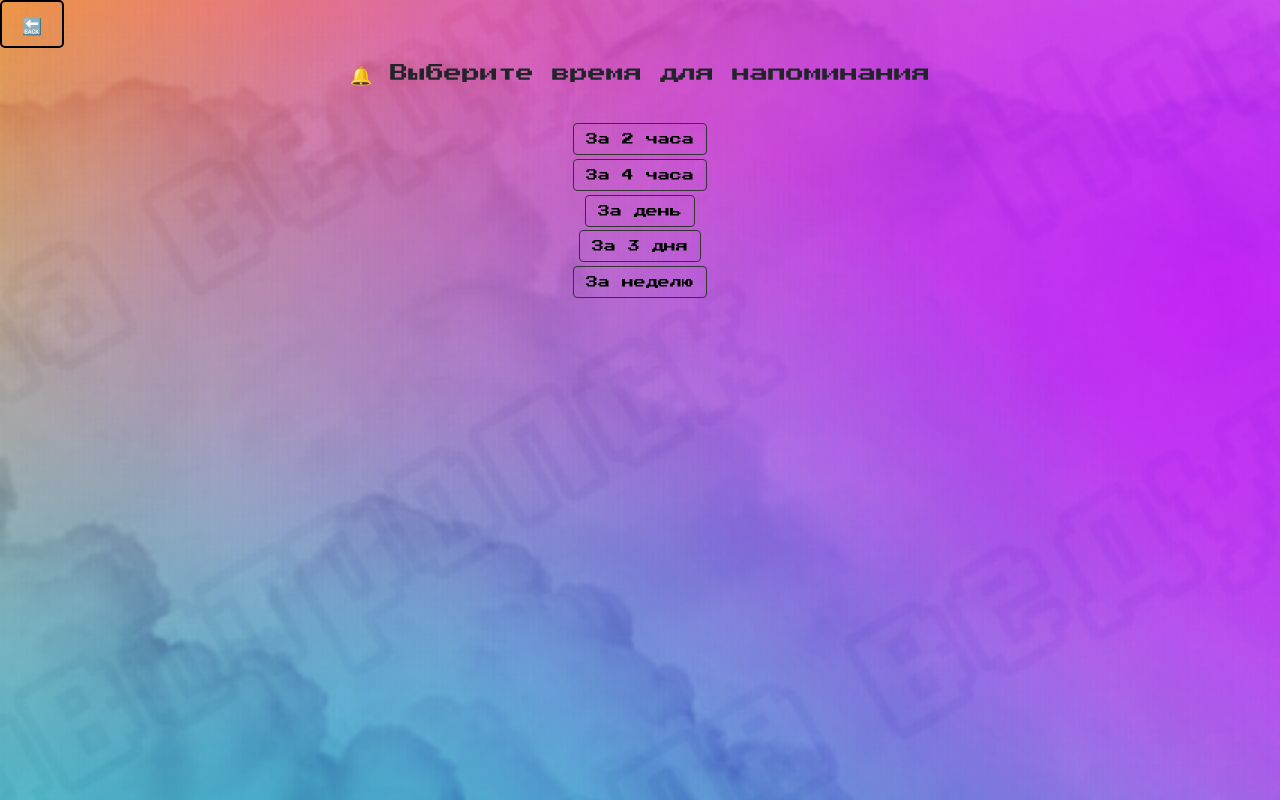
After one commit to lazybulbik/form_for_revenant, a Flask app: page /event/1/remind in a window 1280 px wide. The commit adds this page. Run offline with Flask 3, Linux system fonts and the light colour scheme; some libraries are stand-ins or nearby versions.

Commit message:
remind_test

```diff
--- /dev/null
+++ b/bot_test.py
@@ -0,0 +1,6 @@
+from database_server import Database
+from config import db_url
+
+db = Database(db_url)
+
+db.update_data(data={'date': '02.02.2030'}, filters={'id': 13}, table='events')
--- a/main.py
+++ b/main.py
@@ -165,6 +165,56 @@ def is_admin():
     return {'status': is_admin or event_data['creator'] == user_id}
 
 
+@app.route('/api/users_notify', methods=['POST'])
+def users_notify():
+    data = request.get_json()
+
+    user_id = data['user_id']
+    event_id = data['event_id']
+
+    db = Database(db_url)
+
+    event_data = eval(db.get_data(table='events', filters={'id': event_id})[0]['data'])
+    notify = event_data['notify']
+
+    result = {
+        '2': user_id in notify['2'],
+        '4': user_id in notify['4'],
+        '24': user_id in notify['24'],
+        '72': user_id in notify['72'],
+        '168': user_id in notify['168'],
+    }
+
+    del db
+
+    return result
+
+
+@app.route('/api/set_notify', methods=['POST'])
+def set_notify():
+    data = request.get_json()
+
+    user_id = data['user_id']
+    event_id = data['event_id']
+    notify_id = data['notify']
+
+    db = Database(db_url)
+
+    event_data = eval(db.get_data(table='events', filters={'id': event_id})[0]['data'])
+
+
+    if user_id in event_data['notify'][notify_id]:
+        event_data['notify'][notify_id].remove(user_id)
+        db.update_data(data={'data': str(event_data)}, filters={'id': event_id}, table='events')
+        del db
+        return {'status': 'remove'}
+    else:
+        event_data['notify'][notify_id].append(user_id)
+        db.update_data(data={'data': str(event_data)}, filters={'id': event_id}, table='events')
+        del db
+        return {'status': 'add'}
+
+
 @app.route('/event/<event_id>/cancel', methods=['POST', 'GET'])
 def cancel(event_id):
     if request.method == 'POST':
@@ -245,6 +295,10 @@ def complete(event_id):
     else:
         return render_template('complete.html', event_id=event_id, anticash=time.time())
 
+@app.route('/event/<event_id>/remind')
+def remind(event_id):
+    return render_template('remind.html', event_id=event_id, anticash=time.time())
+
 
 if __name__ == '__main__':
     app.run(debug=True, port=5050)
--- a/templates/complete.html
+++ b/templates/complete.html
@@ -21,7 +21,7 @@
         <form method="post">
             <label for="reason">Приложите ссылку на фото. Если их не нет, оставьте поле пустым</label>
             <br>
-            <input type="url" class="form-control" name="link" id="link" required pattern="https?://.+" title="Введите ссылку в формате https://example.com">
+            <input type="url" class="form-control" name="link" id="link" pattern="https?://.+" title="Введите ссылку в формате https://example.com">
             <br><br>
             <!-- <label for="photo">Прикрепите фото для объявления об отмене:</label>
             <br>
--- /dev/null
+++ b/templates/remind.html
@@ -0,0 +1,73 @@
+<!DOCTYPE html>
+<html lang="en">
+<head>
+    <meta charset="UTF-8">
+    <meta name="viewport" content="width=device-width, initial-scale=1.0">
+    <link rel="stylesheet" href="/static/style.css?{{ anticash }}">
+    <link href="https://stackpath.bootstrapcdn.com/bootstrap/4.5.2/css/bootstrap.min.css" rel="stylesheet">
+    <link href="https://fonts.googleapis.com/css2?family=Press+Start+2P&display=swap" rel="stylesheet">
+    <title>Document</title>
+</head>
+<header>
+    <a href="/event/{{ event_id }}">🔙</a>
+
+    <div class="tech">
+        <p id="event_id">{{ event_id }}</p>
+    </div>
+    <style>
+        .tech {
+            display: none;
+        }
+    </style>
+</header>
+<body>
+    <div class="event_info">
+        <br>
+        <h2>🔔 Выберите время для напоминания</h2>
+        <br><br>
+
+        <div class="btns_group">
+            <div class="sigle_block">
+                <button class="btn" id="2">За 2 часа</button>
+            </div>
+            <div class="sigle_block">
+                <button class="btn" id="4">За 4 часа</button>
+            </div>
+            <div class="sigle_block">
+                <button class="btn" id="24">За день</button>
+            </div>
+            <div>
+                <button class="btn" id="72">За 3 дня</button>
+            </div>
+            <div class="sigle_block">
+                <button class="btn" id="168">За неделю</button>
+            </div>
+        </div>
+    </div>
+    <style>
+        .btn {
+            background-color: transparent;
+            border: 1px solid #333;
+            color: rgb(0, 0, 0);
+            font-size: 12px;
+        }
+
+        h2 {
+            font-size: 18px;
+        }
+
+        h5 {
+            font-size: 12px;
+        }
+
+        body {
+            background-image: url('/static/event.jpg');
+        }
+
+        .single_block {
+            margin-bottom: 15px;
+        }
+    </style>
+    <script src="/static/scripts/remind.js?{{ anticash }}"></script>
+</body>
+</html>
```
Also changed, not shown: static/scripts/remind.js (added, +33 -0 lines).
